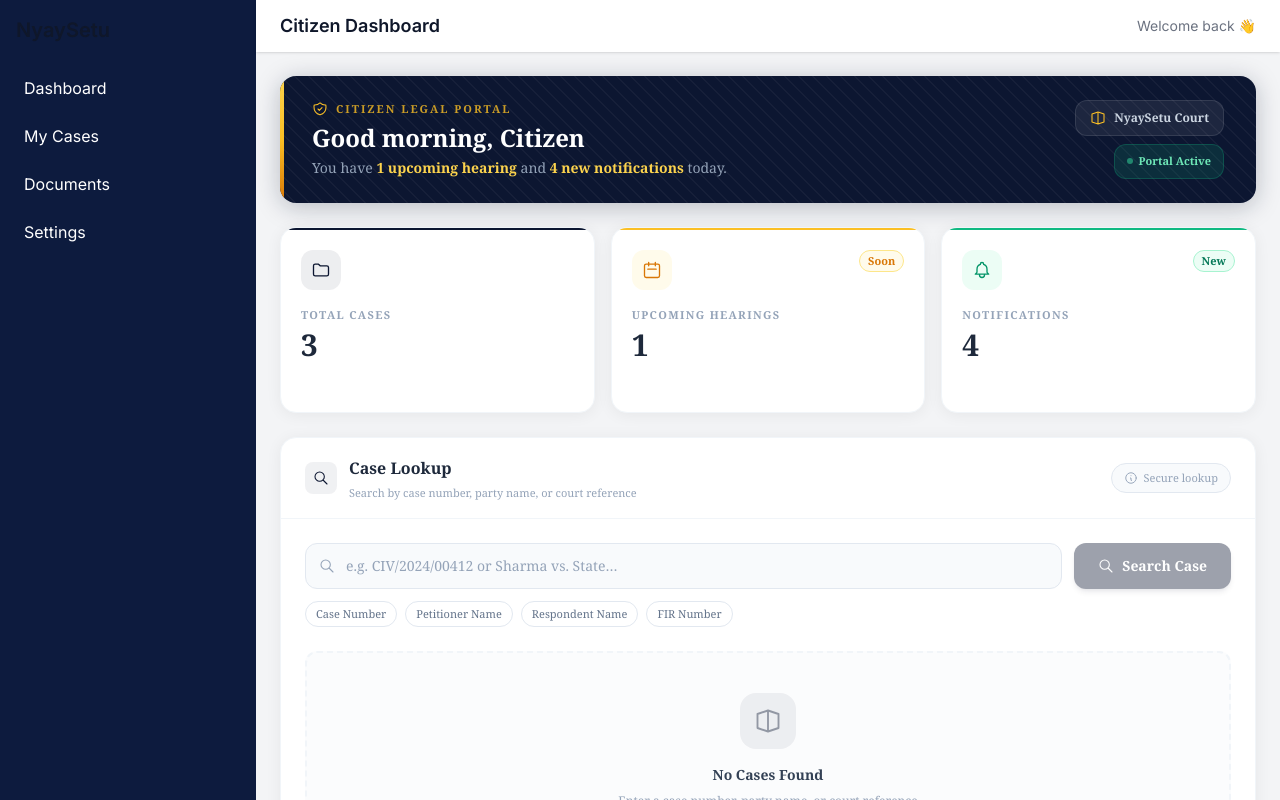
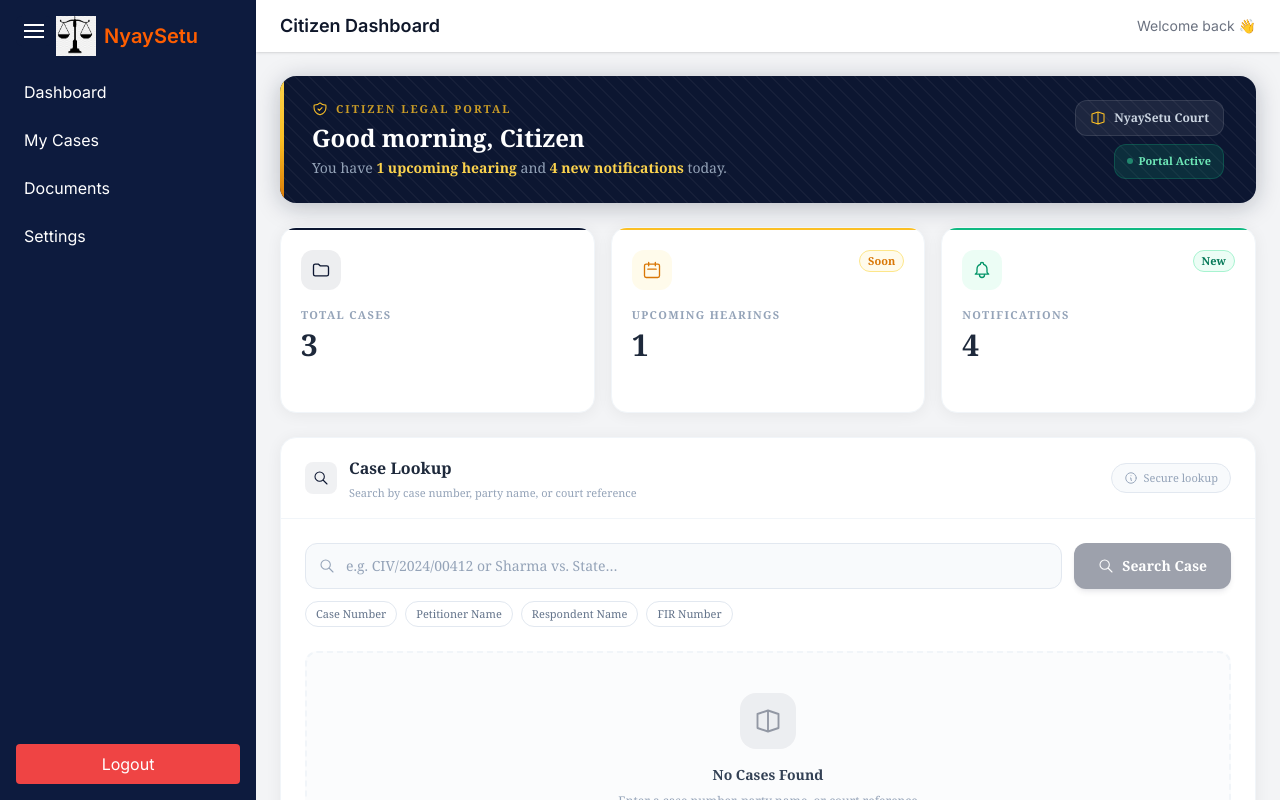
Before and after one commit to TaNuJaSaRaVale/court-case-tracking-system, a React (Vite) app in the folder client/: page /login in a window 1280 px wide. Both pictures are taken after typing "name@example.com", "Sample123" into the empty fields and a click on the button "Sign In". Shown: the top 800 px of the page. Built offline with nearby package versions, Linux system fonts and the light colour scheme.

Commit message:
Citizen Layout updates

```diff
--- a/client/src/components/layout/CitizenLayout.tsx
+++ b/client/src/components/layout/CitizenLayout.tsx
@@ -1,15 +1,37 @@
 import { Outlet, Link } from "react-router-dom";
+import { court } from "../../assets";
+import { useState } from "react";
 
 export default function CitizenLayout() {
+  const [isOpen, setIsOpen] = useState(true);
   return (
-    <div className="flex min-h-screen bg-gray-100">
+    <div className="flex h-screen overflow-hidden bg-gray-100">
+      <button
+        onClick={() => setIsOpen(!isOpen)}
+        className="fixed top-4 left-4 z-50 p-2 rounded-md bg-[#0d1b3e] text-white hover:bg-[#162447]"
+      >
+        <div className="w-5 h-0.5 bg-white mb-1"></div>
+        <div className="w-5 h-0.5 bg-white mb-1"></div>
+        <div className="w-5 h-0.5 bg-white"></div>
+      </button>
+      {/* Sidebar */}
+      <div
+        className={`${isOpen ? "w-64 p-4" : "w-16 p-0"} bg-[#0d1b3e] text-white flex flex-col transition-all duration-300 overflow-hidden`}
+      >
+        {isOpen && (
+          <>
+            <div className="flex gap-2 items-center mx-10">
+              <img src={court} alt="logo" className="w-10 h-10" />
+              <h2 className="text-xl font-semibold text-[rgb(255,94,0)]">
+                NyaySetu
+              </h2>
+            </div>
 
-      {/* Sidebar */}
-      <div className="w-64 bg-[#0d1b3e] text-white flex flex-col p-4">
-        <h2 className="text-xl font-semibold mb-6">NyaySetu</h2>
-
-        <nav className="flex flex-col gap-2">
-          <Link to="/dashboard/citizen" className="hover:bg-white/10 p-2 rounded">
+            <nav className="flex flex-col gap-2 mt-4">
+              <Link
+                to="/dashboard/citizen"
+                className="hover:bg-white/10 p-2 rounded"
+              >
                 Dashboard
               </Link>
 
@@ -25,6 +47,8 @@ export default function CitizenLayout() {
                 Settings
               </Link>
             </nav>
+          </>
+        )}
 
         {/* Logout */}
         <button
@@ -32,15 +56,14 @@ export default function CitizenLayout() {
             localStorage.removeItem("role");
             window.location.href = "/login";
           }}
-          className="mt-auto bg-red-500 p-2 rounded"
+          className={`${!isOpen ? "rounded-full m-3":"rounded"} mt-auto bg-red-500 p-2`}
         >
-          Logout
+          <>{isOpen ? "Logout":"<-"}</>
         </button>
       </div>
 
       {/* Main Section */}
       <div className="flex-1 flex flex-col">
-
         {/* Topbar */}
         <div className="bg-white shadow px-6 py-3 flex justify-between items-center">
           <h1 className="text-lg font-semibold">Citizen Dashboard</h1>
```
Lines whose indentation alone changed are shown as unchanged.
